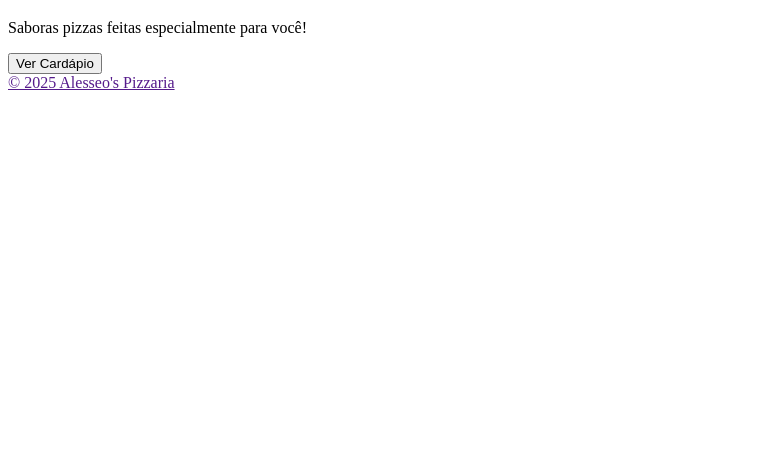
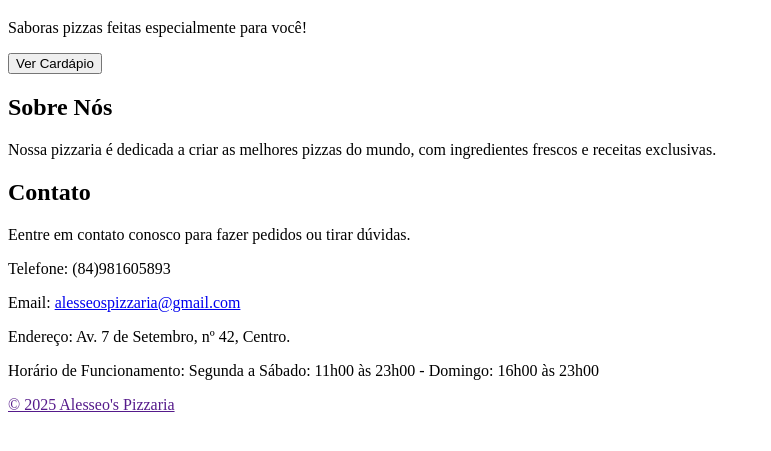
Before and after one commit to JhonataFerreira95/pizzeriaMenu, a plain HTML site: page index.html in a window 1280 px wide. Shown: the part 87-538 px from the top of the page, without its empty margins (0-771 px from the left). Drawn offline with Linux system fonts and the light colour scheme.

Commit message:
finalizado o html

```diff
--- a/index.html
+++ b/index.html
@@ -31,9 +31,19 @@
 
         <section id="sobre">
 
+            <h2>Sobre Nós</h2>
+            <p>Nossa pizzaria é dedicada a criar as melhores pizzas do mundo, com ingredientes frescos e receitas exclusivas.</p>
+
         </section>
 
         <section id="contato">
+
+            <h2>Contato</h2>
+            <p>Eentre em contato conosco para fazer pedidos ou tirar dúvidas.</p>
+            <p><span>Telefone: </span>(84)981605893</p>
+            <p><span>Email: </span><a href="mailto:alesseospizzaria@gmail.com">alesseospizzaria@gmail.com</a></p>
+            <p><span>Endereço: </span>Av. 7 de Setembro, nº 42, Centro.</p>
+            <p><span>Horário de Funcionamento: </span>Segunda a Sábado: <a>11h00 às 23h00 - Domingo: 16h00 às 23h00</a></p>
 
         </section>
 
```
